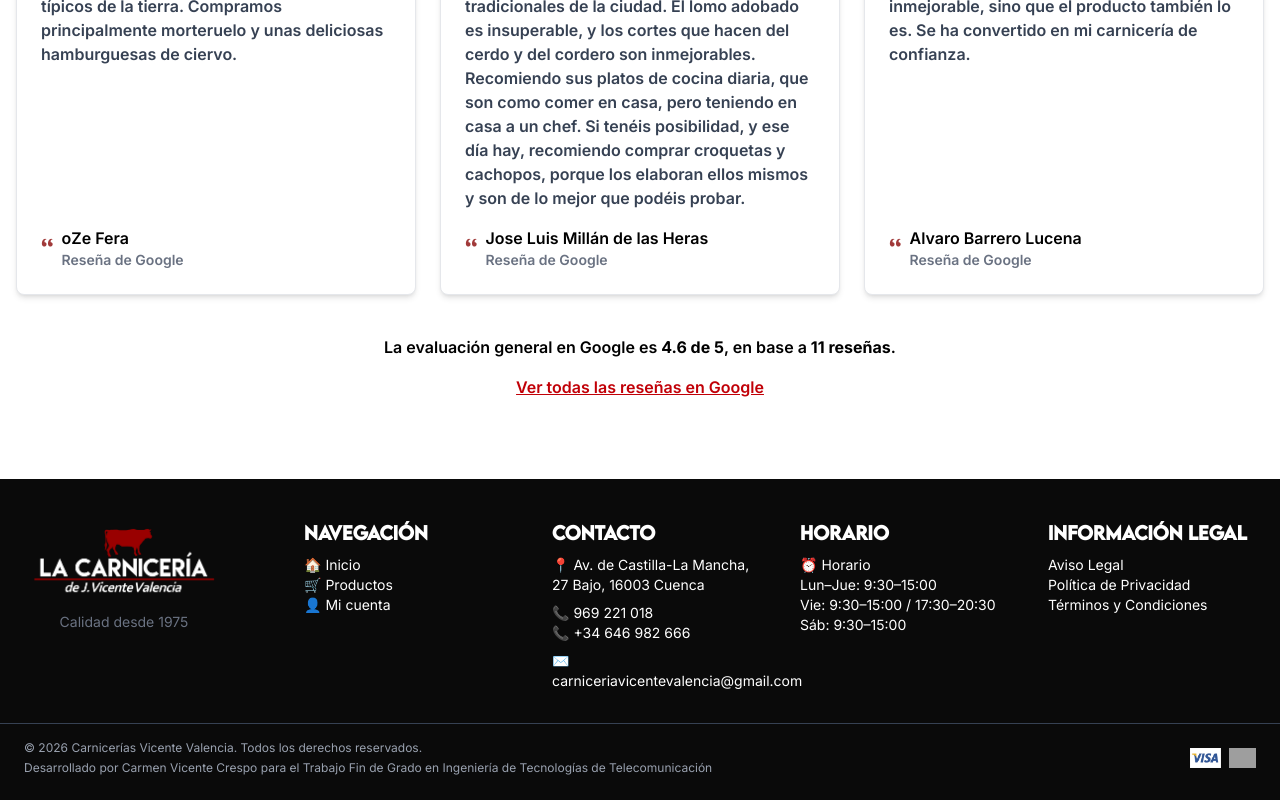
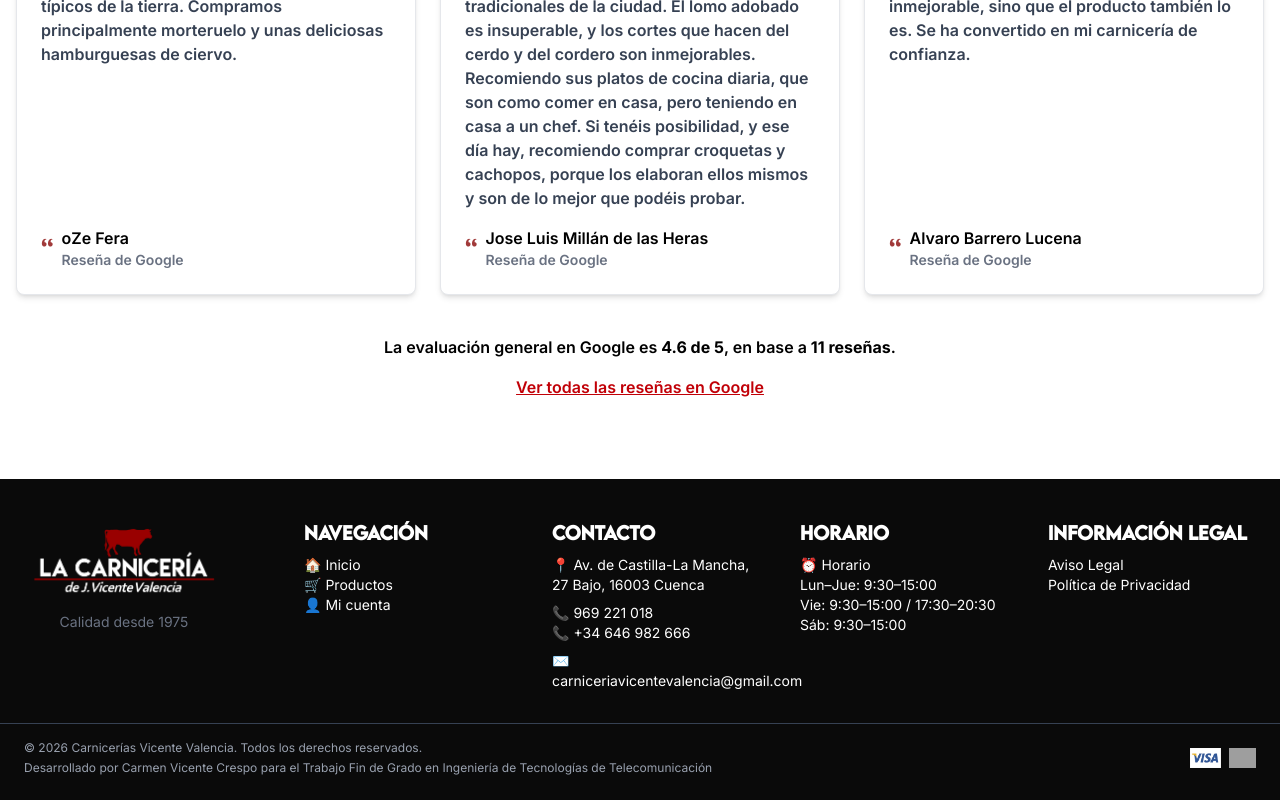
Before and after one commit to carmenvicente/carniceriasvicentevalencia, a Next.js app: page / in a window 1280 px wide. Shown: the part 3903-4703 px from the top of the page. Built offline with nearby package versions, Linux system fonts and the light colour scheme; grey boxes are pictures that could not be loaded; a web font is replaced by a local one.

Commit message:
chore: ocultar enlace a términos y condiciones hasta habilitar tienda online
Co-Authored-By: Claude Sonnet 4.6 <noreply@anthropic.com>

```diff
--- a/app/componentes/footer.tsx
+++ b/app/componentes/footer.tsx
@@ -84,7 +84,7 @@ export default function Footer() {
             <ul className="text-sm font-semibold" style={font}>
               <li><Link href="/informacionlegal/aviso-legal" className="hover:underline">Aviso Legal</Link></li>
               <li><Link href="/informacionlegal/politica-de-privacidad" className="hover:underline">Política de Privacidad</Link></li>
-              <li><Link href="/informacionlegal/terminos-y-condiciones" className="hover:underline">Términos y Condiciones</Link></li>
+              {/* <li><Link href="/informacionlegal/terminos-y-condiciones" className="hover:underline">Términos y Condiciones</Link></li> */}
             </ul>
           </div>
 
--- a/app/realizar-pedido/page.tsx
+++ b/app/realizar-pedido/page.tsx
@@ -365,11 +365,12 @@ export default function CheckoutPage() {
                   <div className="flex items-start text-xs text-gray-600" style={{ fontFamily: "'Inter', sans-serif", fontWeight: 600 }}>
                     <input type="checkbox" required className="mt-1 mr-2 flex-shrink-0" /> {/* Añadimos mt-1 para alinear con el texto */}
                     <span>
-                      Estoy de acuerdo con los
+                      {/* Estoy de acuerdo con los
                       <Link href="/informacionlegal/terminos-y-condiciones" className="text-gray-600 hover:underline mx-1" target="_blank" rel="noopener noreferrer">
                         términos del servicio
                       </Link>
-                      los acepto sin reservas.
+                      los acepto sin reservas. */}
+                      Estoy de acuerdo con las condiciones del servicio y las acepto sin reservas.
                     </span>
                   </div>
 
```
